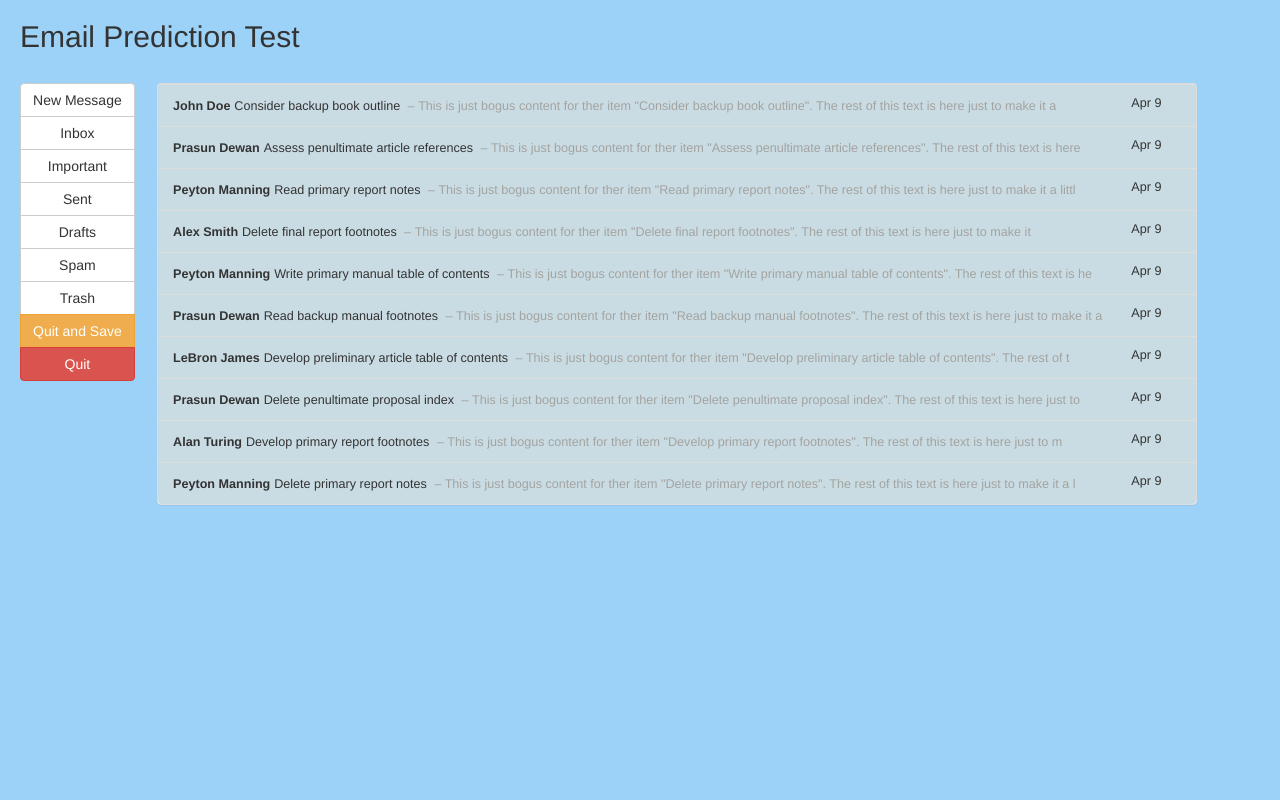
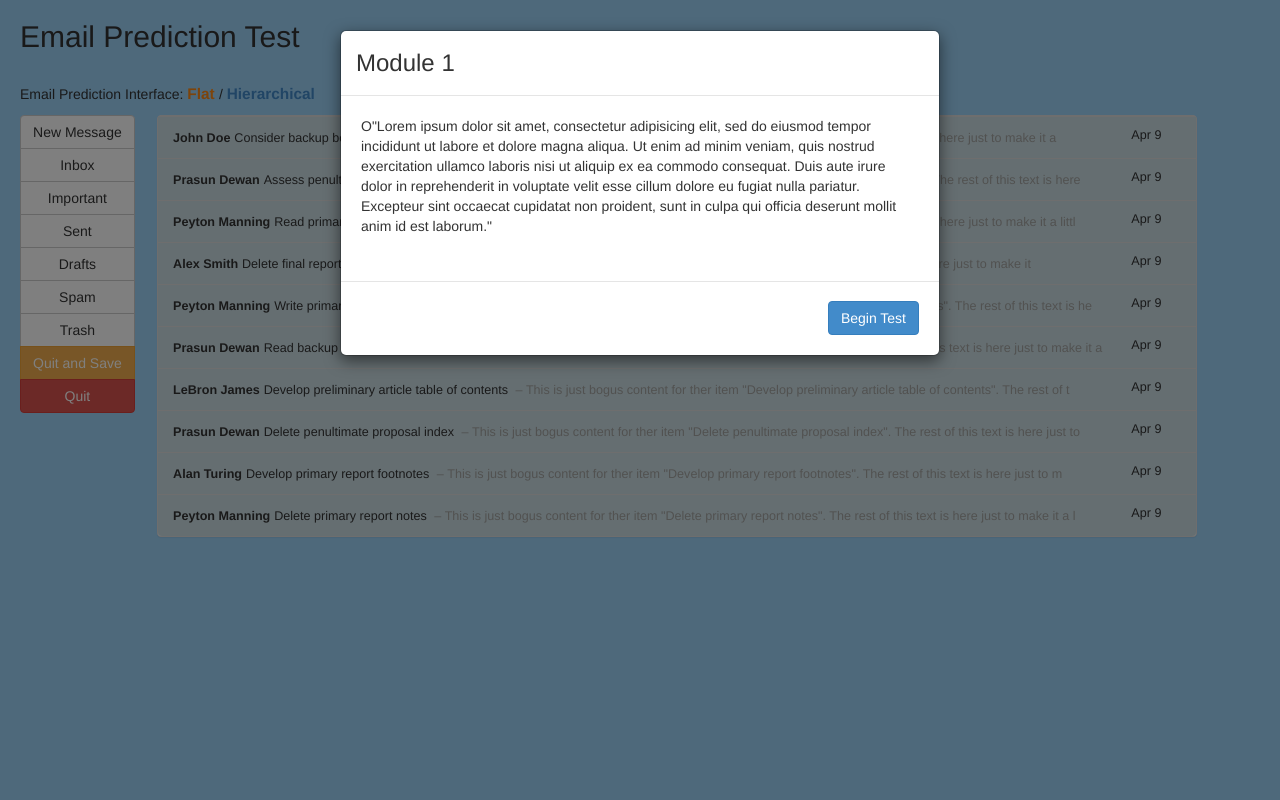
Before and after one commit to jwbartel/EmailUI, a PHP site: page / in a window 1280 px wide. Run offline with PHP 8.4, Linux system fonts and the light colour scheme; the visitor is signed in with stand-in values (Sample User, id 1).

Commit message:
Merged with divinput

```diff
--- a/index.php
+++ b/index.php
@@ -27,7 +27,28 @@ if (!isset($_SESSION['id'])) {
 		<div class="col-md-12">
 			<h2> Email Prediction Test </h2>
 		</div>
+            <div class="modal fade" id="instructions" role="dialog" tab-index="-1">
+                <div class="modal-dialog">
+                    <div class="modal-content">
+                        <div class="modal-header">
+                            <h3 class="modal-title">Module 1</h3>
+                        </div>
+                        <div class="modal-body">
+                            <p>O"Lorem ipsum dolor sit amet, consectetur adipisicing elit, sed do eiusmod tempor incididunt ut labore et dolore magna aliqua. Ut enim ad minim veniam, quis nostrud exercitation ullamco laboris nisi ut aliquip ex ea commodo consequat. Duis aute irure dolor in reprehenderit in voluptate velit esse cillum dolore eu fugiat nulla pariatur. Excepteur sint occaecat cupidatat non proident, sunt in culpa qui officia deserunt mollit anim id est laborum."</p>
+                        </div>
+                        <div class="modal-footer">
+                            <button type="button" class="btn btn-primary" data-dismiss="modal">Begin Test</button>
+                        </div>
+                    </div>
+                </div>
+            </div><!-- /.modal -->
 	</div>
+    <div class = "row" >
+        <div class="col-md-12" id="prediction_menu_options">
+            <span> Email Prediction Interface: </span>
+            <a class="selected" id="flat"> Flat </a> / <a id="hierarchical"> Hierarchical</a>
+        </div>
+    </div>
     <div class = "row" id="content">
 
     	<div class="col-md-1" id="navigation">
@@ -44,8 +65,6 @@ if (!isset($_SESSION['id'])) {
 			</div>
 
 		</div>
-
-
         <div class ="col-md-10" id="email_list">
         	<div class="panel panel-default">
         		<ul class="list-group"></ul>
@@ -64,9 +83,8 @@ if (!isset($_SESSION['id'])) {
         <div class ="panel panel-default"  id="new_message_editor">
         	<div class="panel-heading">New Message</div>
         	<div class="panel-body">
-            	<input type="text" class="form-control tracked text" id="to_field" autofocus="autofocus" placeholder="To"><br>
+                <input type="text" class="form-control" id="to_field" placeholder="To" autofocus><br>
             	<div id="predictions">
-                	<span> Consider including: </span>
             	</div>
             	<input type="text" class="form-control" id="cc_field" placeholder="Cc"><br>
             	<input type="text" class="form-control tracked text" id="subect_field" placeholder="Subject">
```
